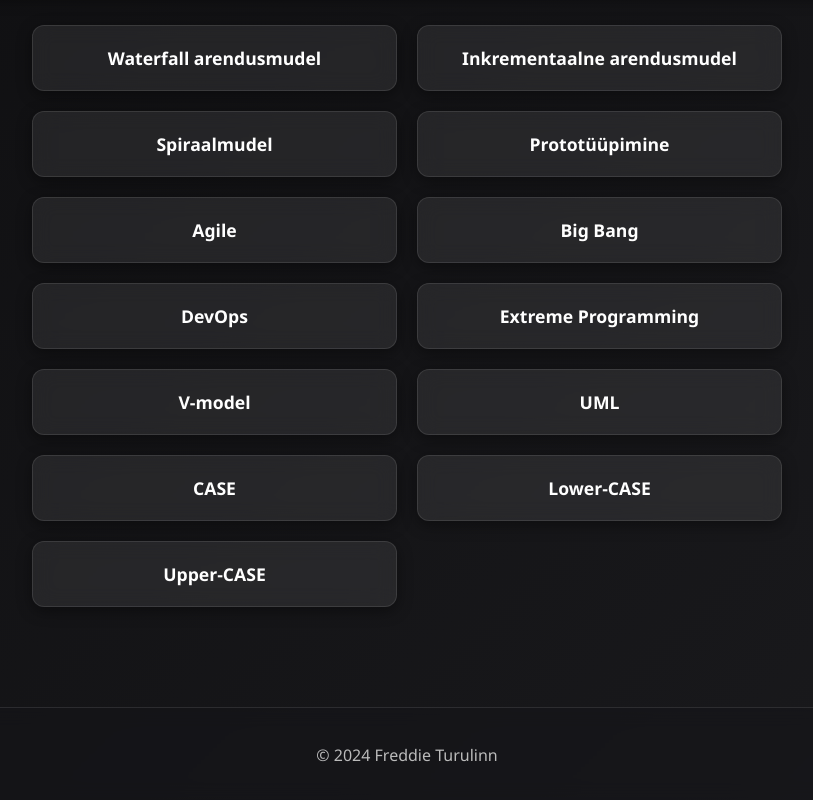
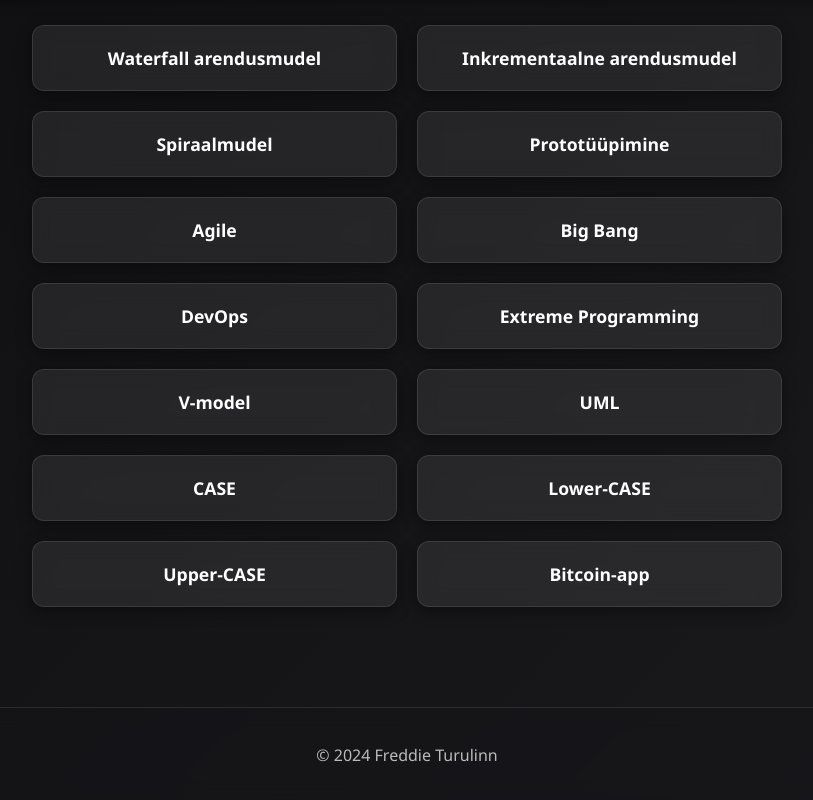
Before and after one commit to Twaos/Targe24AR, a plain HTML site: page index.html in a window 1280 px wide. Shown: the part 435-1235 px from the top of the page, without its empty margins (233-1046 px from the left). Drawn offline with Linux system fonts and the light colour scheme.

Commit message:
index update

```diff
--- a/index.html
+++ b/index.html
@@ -169,6 +169,7 @@
             <li><a href="casevahendid/main.html">CASE</a></li>
             <li><a href="casevahendid/lowercase.html">Lower-CASE</a></li>
             <li><a href="casevahendid/uppercase.html">Upper-CASE</a></li>
+            <li><a href="btc/bitcoin">Bitcoin-app</a></li>
         </ul>
 
     </main>
```
Also changed, not shown: UMLDiagrams/UMLMAIN.html (+0 -1 lines).
